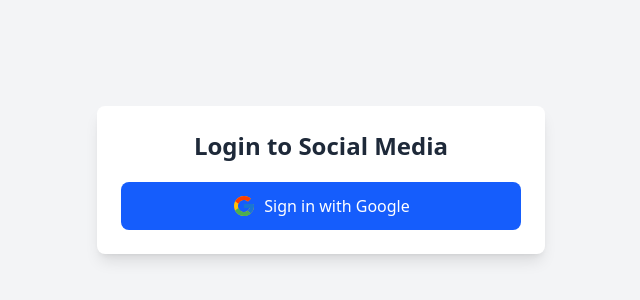
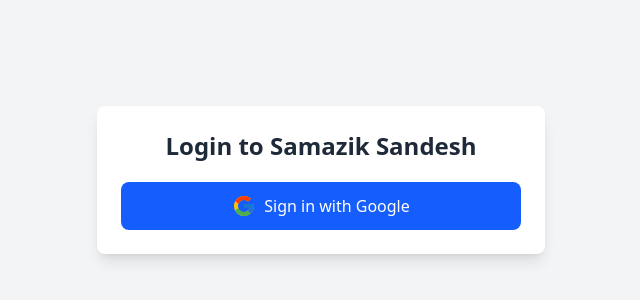
Before and after one commit to anandspaces/react-socialmedia, a React (Vite) app: page /login in a window 1280 px wide. Shown: the part 220-520 px from the top of the page, without its empty margins (319-959 px from the left). Built offline with nearby package versions, Linux system fonts and the light colour scheme; no server answers.

Commit message:
modified heading

```diff
--- a/src/pages/Login.jsx
+++ b/src/pages/Login.jsx
@@ -22,7 +22,7 @@
     <div className="flex items-center justify-center min-h-screen bg-gray-100 dark:bg-gray-900 px-4">
       <div className="w-full max-w-md bg-white dark:bg-gray-800 shadow-lg rounded-lg p-6 text-center">
         <h2 className="text-2xl font-semibold text-gray-800 dark:text-white">
-          Login to Social Media
+          Login to Samazik Sandesh
         </h2>
 
         {error && (
```
